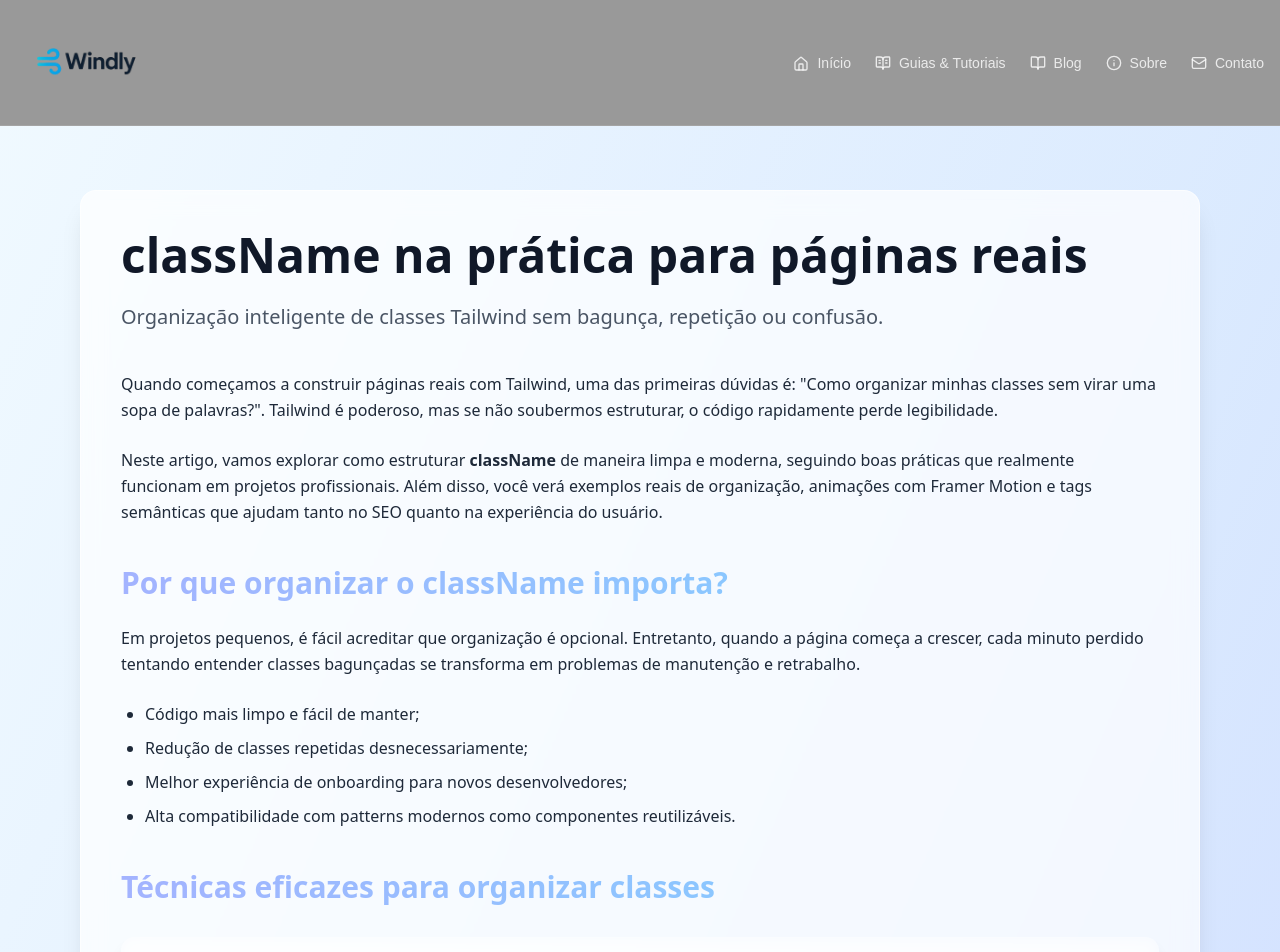
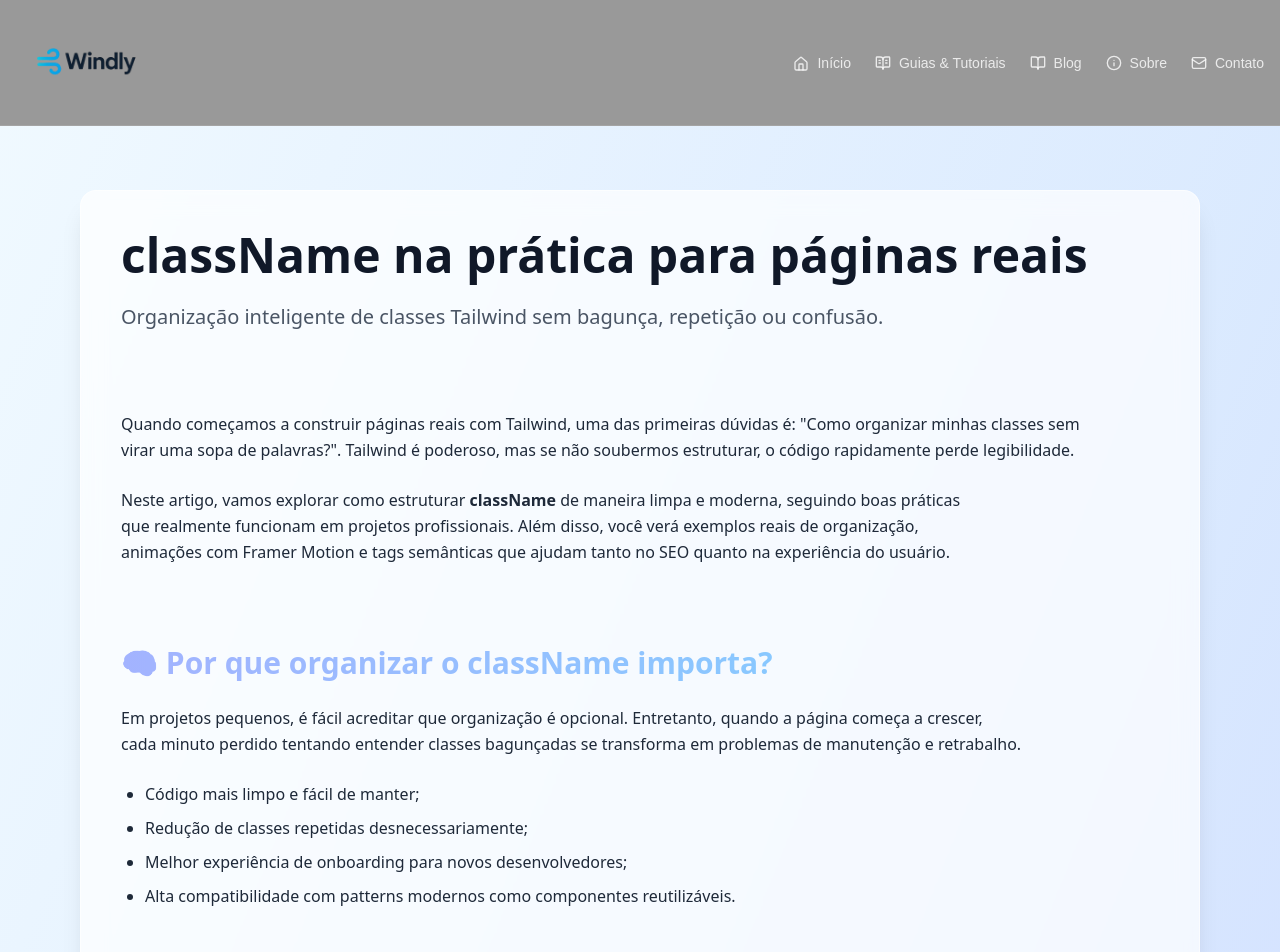
Before and after one commit to robsonalbuquerquedev/windly, a Next.js app: page /blog/classname-na-pratica in a window 1280 px wide. Shown: the top 952 px of the page. Built offline with nearby package versions, Linux system fonts and the light colour scheme.

Commit message:
update: atualizar componente blog

```diff
--- a/src/components/blog/ClassnameNaPraticaContent.tsx
+++ b/src/components/blog/ClassnameNaPraticaContent.tsx
@@ -2,6 +2,7 @@
 
 import { motion } from "framer-motion";
 import { ButtonBlog } from "@/components/buttons/ButtonBlog";
+import { staggerContainer } from "@/utils/animations";
 import { posts } from "@/data/posts";
 
 const currentIndex = posts.findIndex((p) => p.href === "/blog/classname-na-pratica");
@@ -10,7 +11,14 @@ const next = posts[currentIndex + 1];
 
 export default function ClassnameNaPraticaContent() {
     return (
-        <article className="space-y-10 leading-relaxed text-gray-800">
+        <article className="prose prose-invert prose-lg max-w-none text-balance leading-relaxed">
+            {/* CONTAINER COM ANIMAÇÃO DE ENTRADA DO ARTIGO INTEIRO */}
+            <motion.div
+                initial="hidden"
+                animate="visible"
+                variants={staggerContainer}
+                className="space-y-20"
+            >
                 {/* Título */}
                 <motion.header className="space-y-6">
                     <motion.h1
@@ -60,7 +68,7 @@ export default function ClassnameNaPraticaContent() {
                     transition={{ delay: 0.4 }}
                     className="space-y-6"
                 >
-                <h2 className="text-3xl font-bold bg-gradient-to-r from-indigo-300 to-sky-300 bg-clip-text text-transparent">Por que organizar o className importa?</h2>
+                    <h2 className="text-3xl font-bold bg-gradient-to-r from-indigo-300 to-sky-300 bg-clip-text text-transparent">🧠 Por que organizar o className importa?</h2>
 
                     <p>
                         Em projetos pequenos, é fácil acreditar que organização é opcional. Entretanto, quando a página
@@ -83,7 +91,7 @@ export default function ClassnameNaPraticaContent() {
                     transition={{ delay: 0.5 }}
                     className="space-y-8"
                 >
-                <h2 className="text-3xl font-bold bg-gradient-to-r from-indigo-300 to-sky-300 bg-clip-text text-transparent">Técnicas eficazes para organizar classes</h2>
+                    <h2 className="text-3xl font-bold bg-gradient-to-r from-indigo-300 to-sky-300 bg-clip-text text-transparent">🛠️ Técnicas eficazes para organizar classes</h2>
 
                     {/* CARD 1 */}
                     <div className="p-6 rounded-xl bg-white/5 border border-white/10 backdrop-blur-sm shadow-lg space-y-6">
@@ -199,6 +207,7 @@ const buttonClass = clsx(
 
                     <ButtonBlog previous={previous} next={next} />
                 </motion.footer>
+            </motion.div>
         </article>
     );
 }
```
Lines whose indentation alone changed are shown as unchanged.
